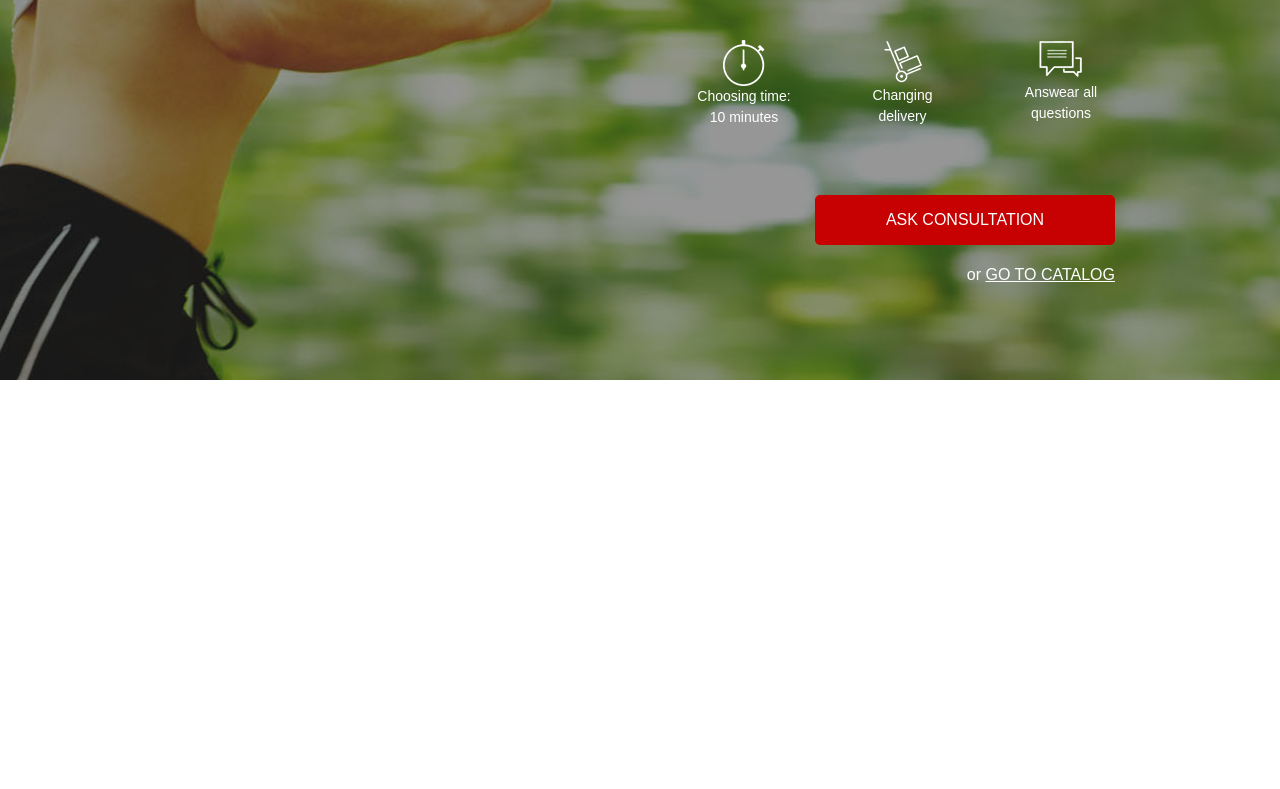
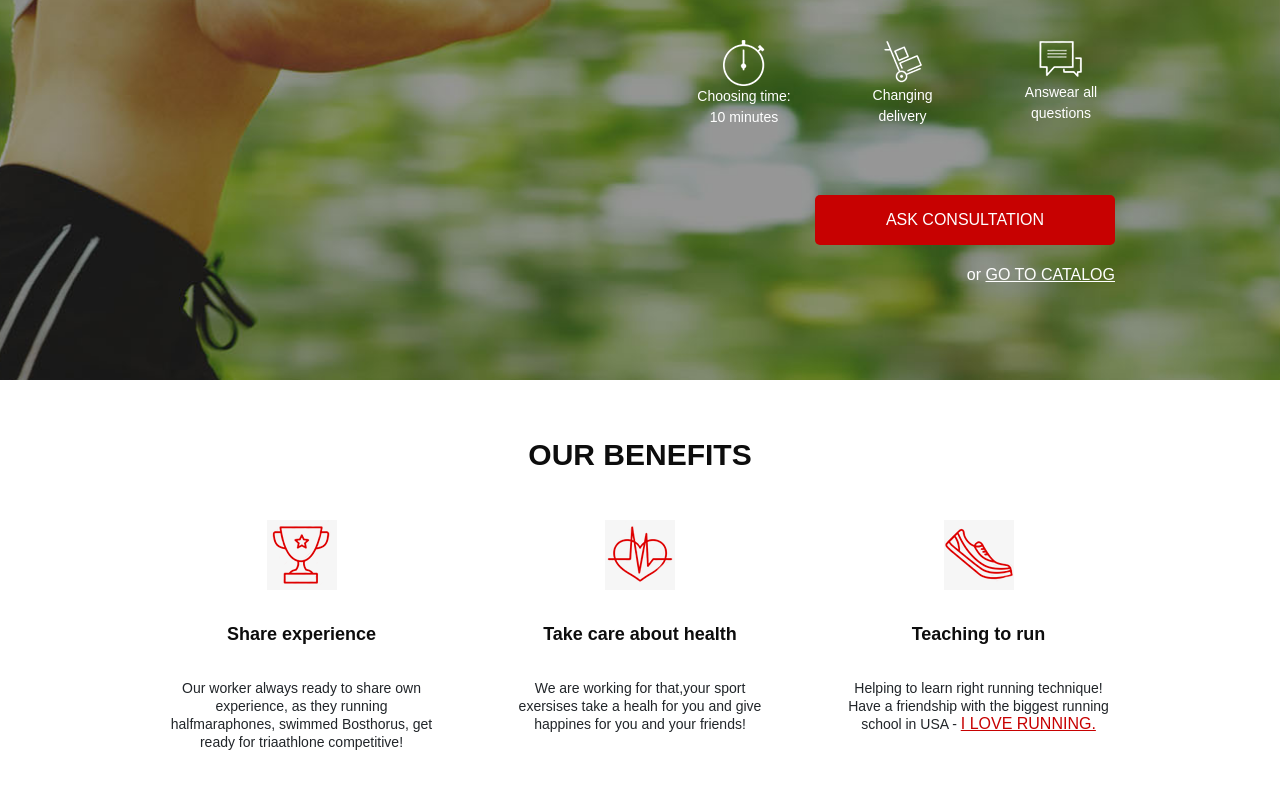
Before and after one commit to AndreyZ1775/pulse, a plain HTML site: page index.html in a window 1280 px wide. Shown: the part 277-1066 px from the top of the page. Before the commit the page ends 800 px from the top, so only its background shows below. Drawn offline with Linux system fonts and the light colour scheme.

Commit message:
second_commit

```diff
--- a/index.html
+++ b/index.html
@@ -49,9 +49,32 @@
                     <a href="#">go to catalog</a>
                 </div>
             </div>
+        </div>
+    </div>
 
-
-
+    <div class="benefits">
+        <div class="container">
+            <h2 class="benefits__subheader">our benefits</h2>
+            <div class="benefits__icons">
+                <div class="benefits__icon">
+                    <img src="icons/our/cup.png" alt="cup">
+                    <h3 class="benefits__icon__sub">Share experience</h3>
+                   Our worker always ready to share own experience, as they running halfmaraphones,
+                   swimmed Bosthorus, get ready for triaathlone competitive!
+                </div>
+                <div class="benefits__icon">
+                    <img src="icons/our/heart.png" alt="heart">
+                    <h3 class="benefits__icon__sub">Take care about health</h3>
+                    We are working for that,your sport exersises take a healh for
+                    you and give happines for you and your friends!
+                </div>
+                <div class="benefits__icon">
+                    <img src="icons/our/shoe.png" alt="shoe">
+                    <h3 class="benefits__icon__sub">Teaching to run</h3>
+                    Helping to learn right running technique! Have a friendship with the biggest running school in USA -
+                     <a href="#" class="benefits__icon__school"> I LOVE RUNNING.</a>
+                </div>
+            </div>
         </div>
     </div>
 </body>
--- /dev/null
+++ b/sass/blocks/_benefits.scss
@@ -0,0 +1,40 @@
+.benefits {
+    min-height: 44px;
+    padding: 60px 0 60px 0;
+    &__subheader {
+        font-weight: 700;
+        font-size: 30px;
+        line-height: 30px;
+        color: #0D0D0D;
+        text-align: center;
+        text-transform: uppercase;
+    }
+    &__icons {
+        display: flex;
+        justify-content: space-between;
+        margin-top: 50px;
+    }
+    &__icon {
+        text-align: center;
+        font-weight: 300;
+        font-size: 14px;
+        line-height: 18px;
+        width: 273px;
+        &__sub {
+            font-weight: 700;
+            font-size: 18px;
+            line-height: 29px;
+            color: #0D0D0D;
+            margin-bottom: 30px;
+        }
+        &__school {
+            font-size: 16px;
+            color: $main-color;
+        }
+        img {
+            display: block;
+            margin: 0 auto;
+            margin-bottom: 30px;
+        }
+    }
+}
--- a/sass/style.scss
+++ b/sass/style.scss
@@ -10,4 +10,5 @@
 
 @import 'blocks/promo';
 @import 'blocks/header';
-@import 'blocks/buttons'
+@import 'blocks/buttons';
+@import 'blocks/benefits';
```
Also changed, not shown: css/style.min.css.
